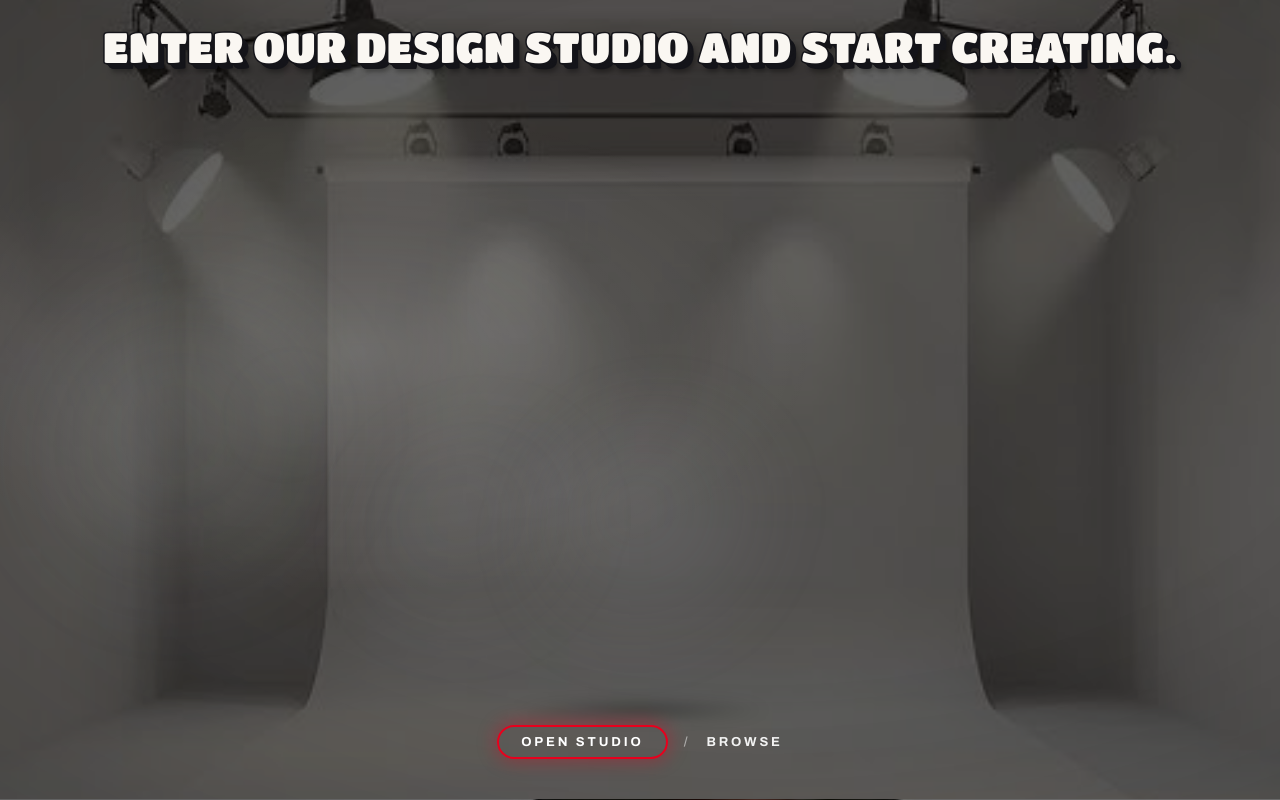
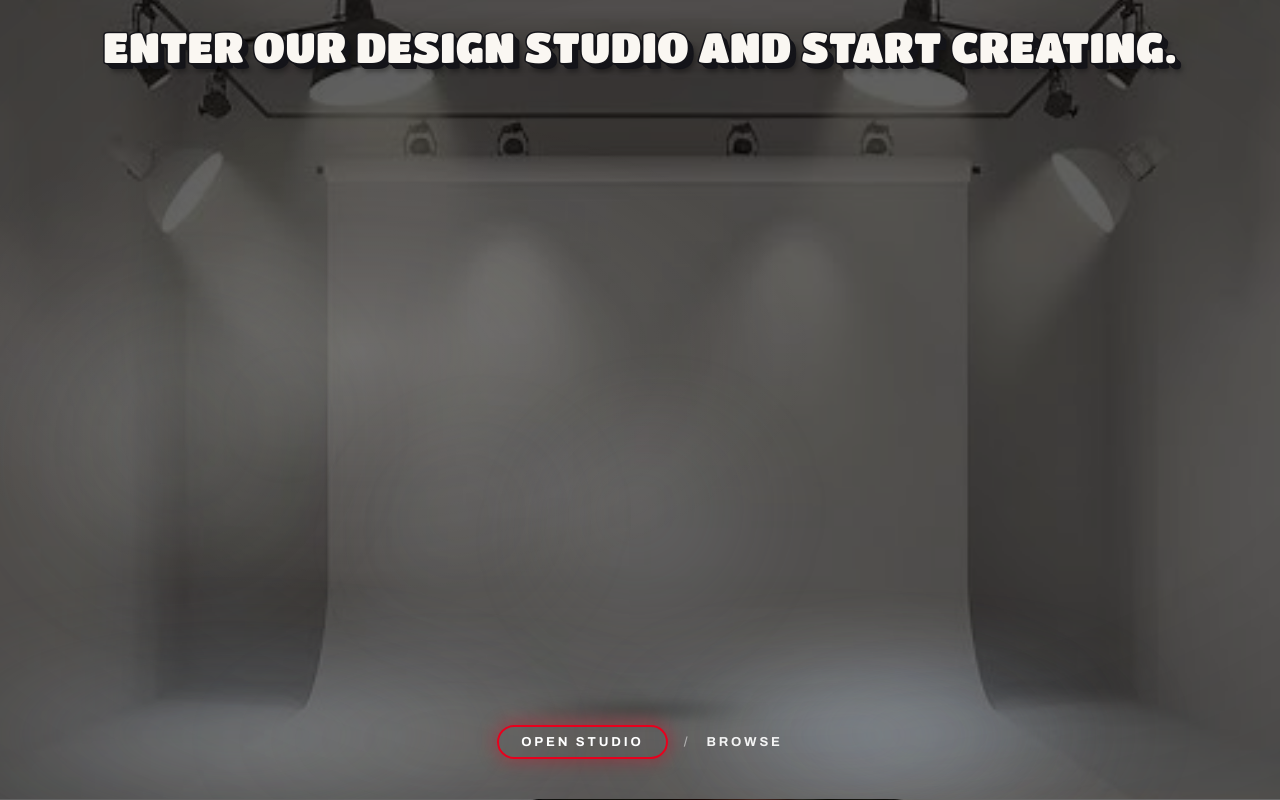
Before and after one commit to Napoleon0007/You-Design-Studios, a Flask app: page / in a window 1280 px wide; the page is wider, and only the part inside the window is pictured. Shown: the part 801-1601 px from the top of that part. Run offline with Flask 3, Linux system fonts and the light colour scheme; some libraries are stand-ins or nearby versions; grey boxes are pictures that could not be loaded.

Commit message:
Studio page 2: dry-ice floor fog + word-class headline fix
Co-Authored-By: Claude Sonnet 4.6 <noreply@anthropic.com>

```diff
--- a/static/v2/index.html
+++ b/static/v2/index.html
@@ -92,6 +92,15 @@
       <div class="sp sp4"></div>
       <div class="sp sp5"></div>
       <div class="sp sp6"></div>
+      <!-- dry ice floor fog — wide flat ellipses that hug the ground -->
+      <div class="ff ff1"></div>
+      <div class="ff ff2"></div>
+      <div class="ff ff3"></div>
+      <div class="ff ff4"></div>
+      <div class="ff ff5"></div>
+      <div class="ff ff6"></div>
+      <div class="ff ff7"></div>
+      <div class="ff ff8"></div>
     </div>
     <!-- colour-cycling room atmosphere — same grid/perspective as the hero -->
     <div class="studio-room" aria-hidden="true">
--- a/static/v2/v2.css
+++ b/static/v2/v2.css
@@ -265,6 +265,35 @@ a { color: inherit; text-decoration: none; }
 .sp5 { width:300px; height:300px; left:68%;  bottom:16%; --sdx: -8px; animation:smokeRise 16s ease-in-out 11s  infinite; }
 .sp6 { width:250px; height:250px; left:14%;  bottom:30%; --sdx: 16px; animation:smokeRise 13s ease-in-out 6s   infinite; }
 @media (prefers-reduced-motion: reduce) { .sp { animation: none !important; } }
+
+/* ── Dry-ice floor fog — wide flat ellipses that hug the ground ── */
+.ff {
+  position: absolute; border-radius: 50%;
+  /* bright cool white; flat ellipse shape so it reads as ground-level cloud */
+  background: radial-gradient(ellipse at 50% 55%,
+    rgba(210,225,245,.52) 0%,
+    rgba(200,218,240,.22) 42%,
+    transparent 70%);
+  filter: blur(52px); opacity: 0;
+  will-change: transform, opacity;
+}
+@keyframes fogDrift {
+  0%   { opacity: 0;    transform: translateY(0)     translateX(0)           scale(1.0); }
+  14%  { opacity: .9; }
+  50%  { opacity: .85;  transform: translateY(-10px) translateX(calc(var(--fdx,16px) * .55)) scale(1.08); }
+  86%  { opacity: .7; }
+  100% { opacity: 0;    transform: translateY(-20px) translateX(var(--fdx,16px)) scale(1.18); }
+}
+/* each fog blob: very wide, flat (short height), sitting on the bottom */
+.ff1 { width:640px; height:130px; left:-8%;  bottom:0%;  --fdx: 44px;  animation: fogDrift 24s ease-in-out 0s   infinite; }
+.ff2 { width:520px; height:110px; left:15%;  bottom:1%;  --fdx:-38px;  animation: fogDrift 29s ease-in-out 5s   infinite; }
+.ff3 { width:700px; height:150px; left:36%;  bottom:0%;  --fdx: 28px;  animation: fogDrift 20s ease-in-out 10s  infinite; }
+.ff4 { width:460px; height:105px; left:55%;  bottom:2%;  --fdx:-50px;  animation: fogDrift 26s ease-in-out 3s   infinite; }
+.ff5 { width:580px; height:125px; left:8%;   bottom:1%;  --fdx: 56px;  animation: fogDrift 22s ease-in-out 13s  infinite; }
+.ff6 { width:420px; height: 95px; left:68%;  bottom:0%;  --fdx:-24px;  animation: fogDrift 27s ease-in-out 7s   infinite; }
+.ff7 { width:610px; height:140px; left:24%;  bottom:2%;  --fdx: 36px;  animation: fogDrift 18s ease-in-out 16s  infinite; }
+.ff8 { width:480px; height:115px; left:48%;  bottom:1%;  --fdx:-42px;  animation: fogDrift 31s ease-in-out 1s   infinite; }
+@media (prefers-reduced-motion: reduce) { .ff { animation: none !important; } }
 
 /* ── The Collection (gallery2, page 3) ── */
 .gallery2 {
```
